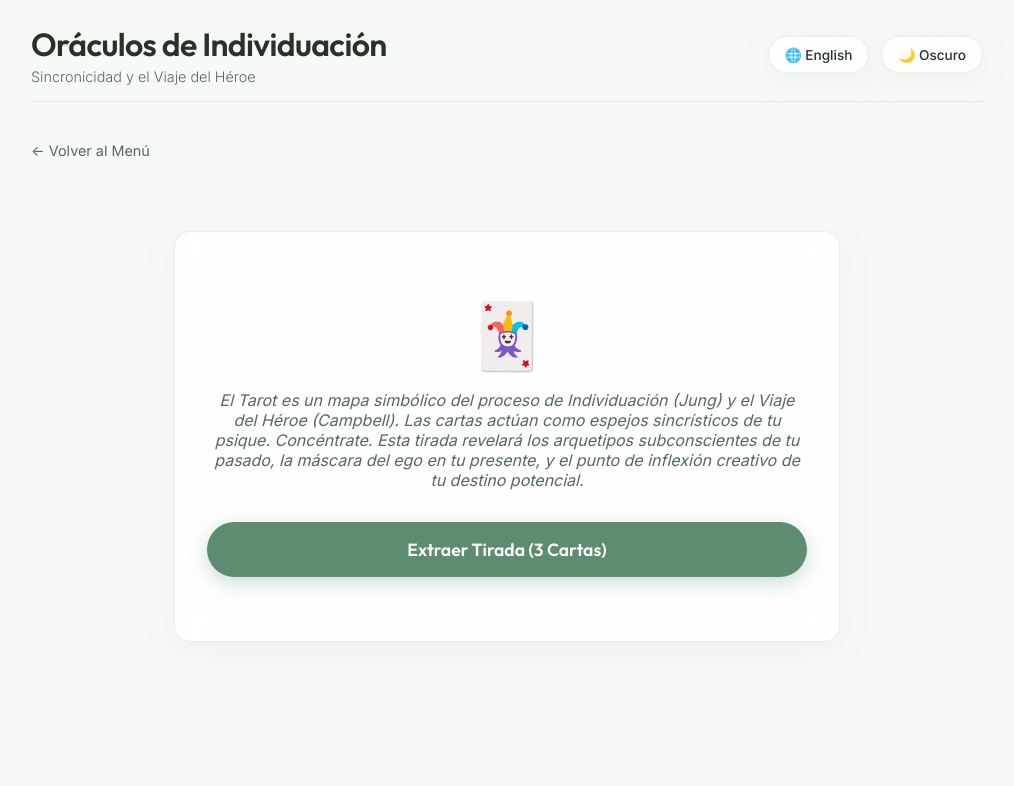
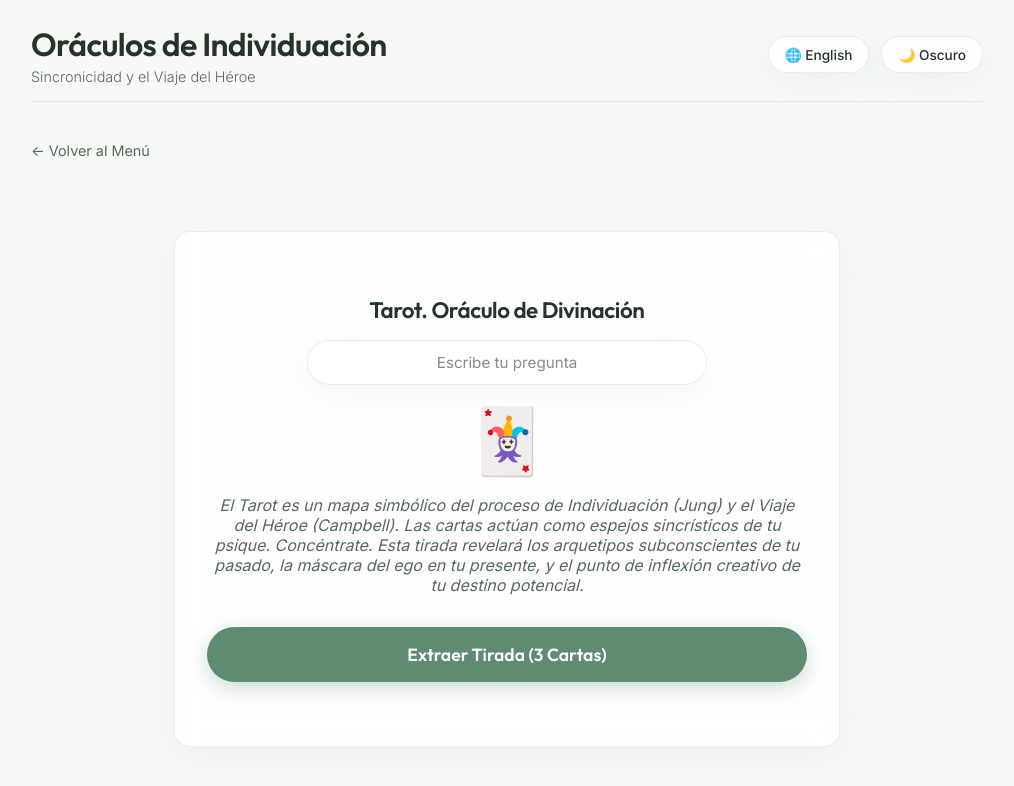
Before and after one commit to Christeck-AI/Oracles, a React (Vite) app: page / in a window 1280 px wide. Both pictures are taken after a click on the element 491 px from the left and 381 px from the top of the page. Shown: the top 786 px of the page, without its empty margins (133-1147 px from the left). Built offline with nearby package versions, Linux system fonts and the light colour scheme.

Commit message:
feat: add title and question input to Tarot view

```diff
--- a/src/App.tsx
+++ b/src/App.tsx
@@ -17,7 +17,7 @@ const UI_TEXT = {
     ichingTitle: "I-Ching. Oráculo de Individuación",
     questionPlaceholder: "Escribe tu pregunta",
     ichingDesc: "El libro de las mutaciones. Revela las fuerzas dinámicas y los cambios en tu estado actual.",
-    tarotTitle: "Tarot",
+    tarotTitle: "Tarot. Oráculo de Divinación",
     tarotDesc: "El Viaje del Héroe. Explora los arquetipos psicológicos y el proceso de individuación en tu psique.",
     backToMenu: "← Volver al Menú",
     themeLight: "Claro",
@@ -58,7 +58,7 @@ const UI_TEXT = {
     ichingTitle: "I-Ching. Oracle of Individuation",
     questionPlaceholder: "Write your question",
     ichingDesc: "The book of changes. Reveals the dynamic forces and shifts in your current state.",
-    tarotTitle: "Tarot",
+    tarotTitle: "Tarot. Oracle of Divination",
     tarotDesc: "The Hero's Journey. Explore the psychological archetypes and the individuation process within your psyche.",
     backToMenu: "← Back to Menu",
     themeLight: "Light",
@@ -162,6 +162,9 @@ function App() {
   // --- Tarot Handlers ---
   const handleDrawTarot = () => {
     if (isDrawingTarot) return;
+    if (question.trim() !== "") {
+      setQuestion("");
+    }
     setIsDrawingTarot(true);
     setTarotSpread(null);
 
@@ -174,6 +177,7 @@ function App() {
   };
 
   const handleRestartTarot = () => {
+    setQuestion("");
     setTarotSpread(null);
     setIsDrawingTarot(false);
   };
@@ -415,6 +419,16 @@ function App() {
         <main className="tarot-container">
           {!tarotSpread ? (
             <div className="tarot-intro glass-panel">
+              <h2 className="oracle-title" style={{ marginBottom: '1rem' }}>{text.tarotTitle}</h2>
+              <div className="question-input-container" style={{ width: '100%', maxWidth: '400px', marginBottom: '1rem' }}>
+                <input
+                  type="text"
+                  className="question-input"
+                  placeholder={text.questionPlaceholder}
+                  value={question}
+                  onChange={(e) => setQuestion(e.target.value)}
+                />
+              </div>
               <div className="oracle-icon" style={{ fontSize: '4rem', marginBottom: '1rem' }}>🃏</div>
               <p style={{ fontStyle: "italic", color: "var(--text-secondary)", marginBottom: '2rem', maxWidth: '600px', textAlign: 'center' }}>
                 {text.tarotIntroText}
```
